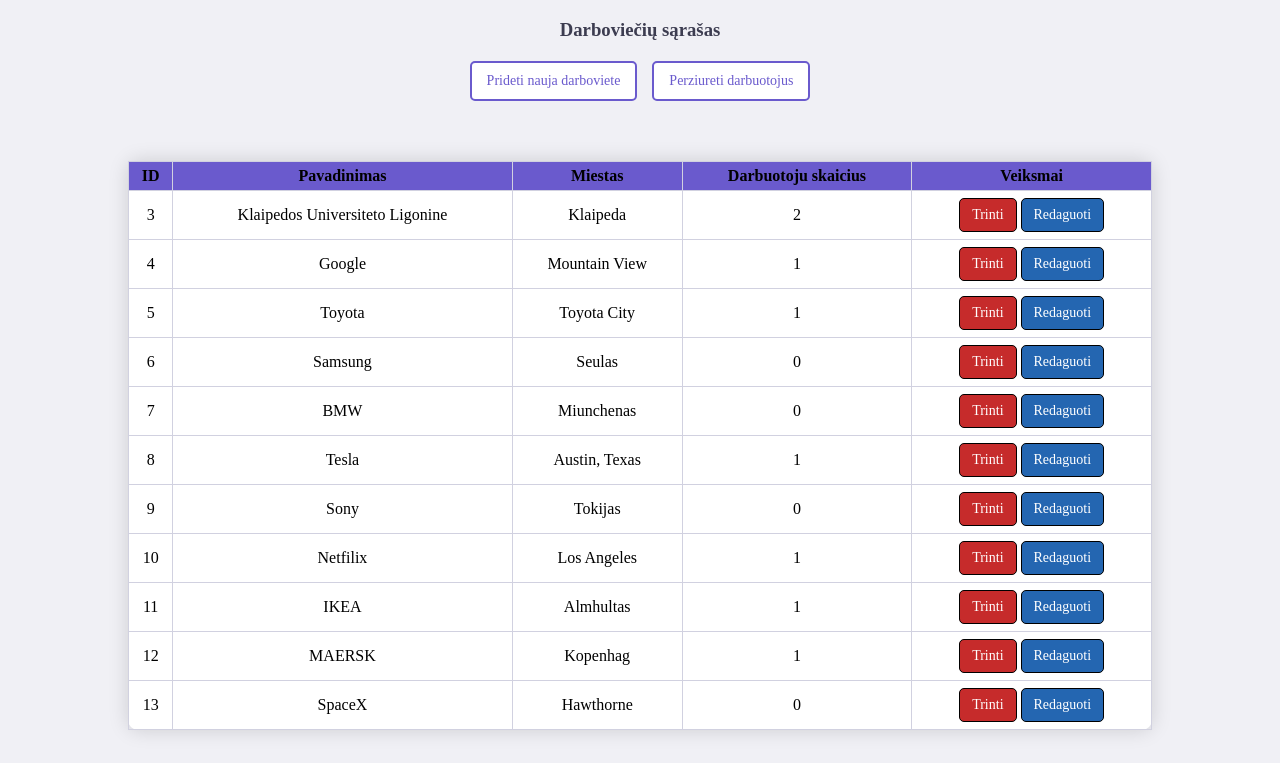
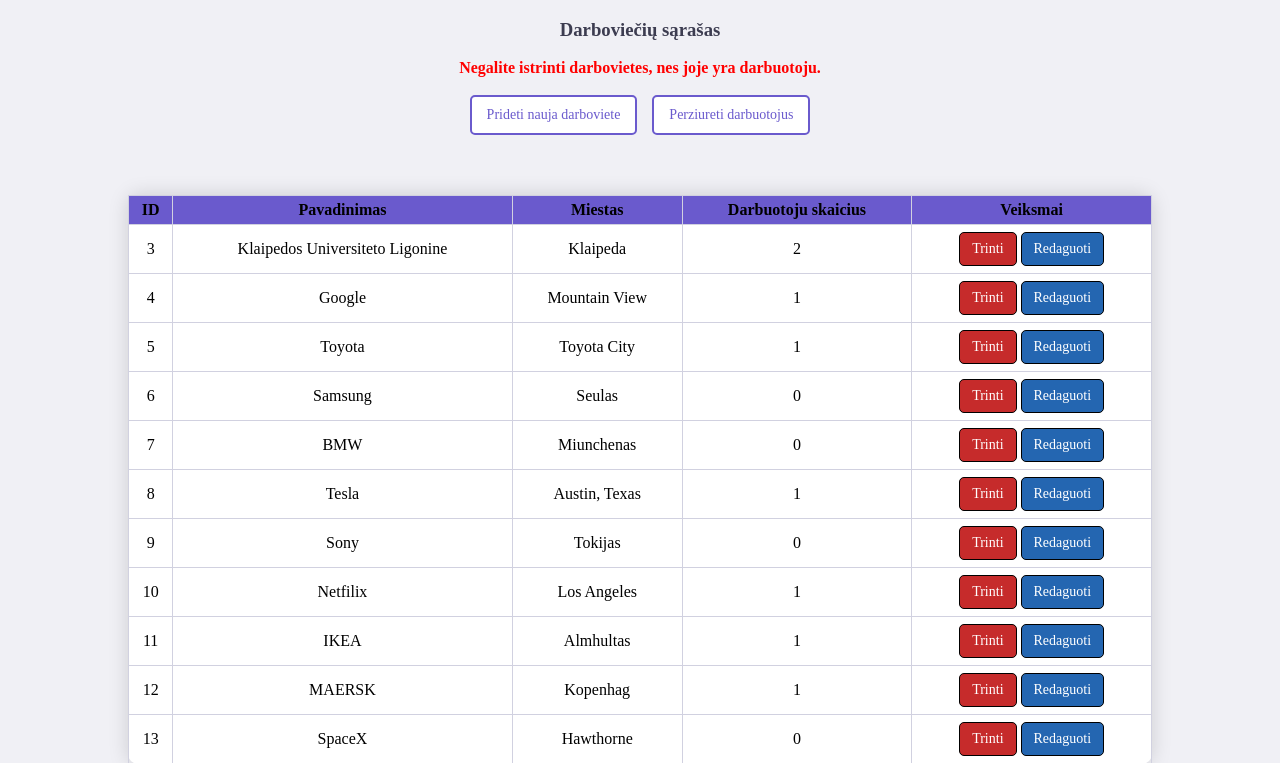
Before and after one commit to DovydasNar/python_courses_fasttrack, a Flask app: a page that uses 32/templates/index.html in a window 1280 px wide. Shown: the top 763 px of the page. Run offline with Flask 3, Linux system fonts and the light colour scheme.

Commit message:
imones sistema update

```diff
--- a/32/app.py
+++ b/32/app.py
@@ -1,4 +1,4 @@
-from flask import Flask, render_template, redirect, request
+from flask import Flask, render_template, redirect, request, url_for
 from flask_sqlalchemy import SQLAlchemy
 from sqlalchemy.orm import backref
 
@@ -28,10 +28,11 @@
     pareigos = db.Column(db.String(50), nullable=False)
     darboviete_id = db.Column(db.Integer, db.ForeignKey('darboviete.id'), nullable=False)
 
-@app.route('/', methods=['GET'])
+@app.route('/', methods=['GET'], endpoint='index')
 def rodyti_darbovietes():
     darbovietes = Darboviete.query.all()
-    return render_template('index.html', darbovietes=darbovietes)
+    klaida = request.args.get('klaida')
+    return render_template('index.html', darbovietes=darbovietes, klaida=klaida)
 
 @app.route('/darboviete/<int:id>', methods=['GET'])
 def rodyti_darboviete(id):
@@ -65,7 +66,7 @@
 def trinti_darboviete(id):
     darboviete = Darboviete.query.get_or_404(id)
     if darboviete.darbuotojai:
-        return redirect('/')
+        return redirect(url_for('index', klaida='Negalite istrinti darbovietes, nes joje yra darbuotoju.'))
     db.session.delete(darboviete)
     db.session.commit()
     return redirect('/')
--- a/32/static/style.css
+++ b/32/static/style.css
@@ -140,3 +140,9 @@
   gap: 15px;
   margin-bottom: 20px;
 }
+
+.klaida {
+  color: red;
+  font-weight: bold;
+  text-align: center;
+}
--- a/32/templates/index.html
+++ b/32/templates/index.html
@@ -7,6 +7,9 @@
 </head>
 <body>
 <h3>Darboviečių sąrašas</h3>
+{% if klaida %}
+<p class="klaida">{{ klaida }}</p>
+{% endif %}
 <div class="buttonContainer"><a href="/prideti-darboviete" class="whiteButton">Prideti nauja darboviete</a>
 <a href="/darbuotojai" class="whiteButton">Perziureti darbuotojus</a>
 </div>
```
Also changed, not shown: 32/instance/organizacija.db.
